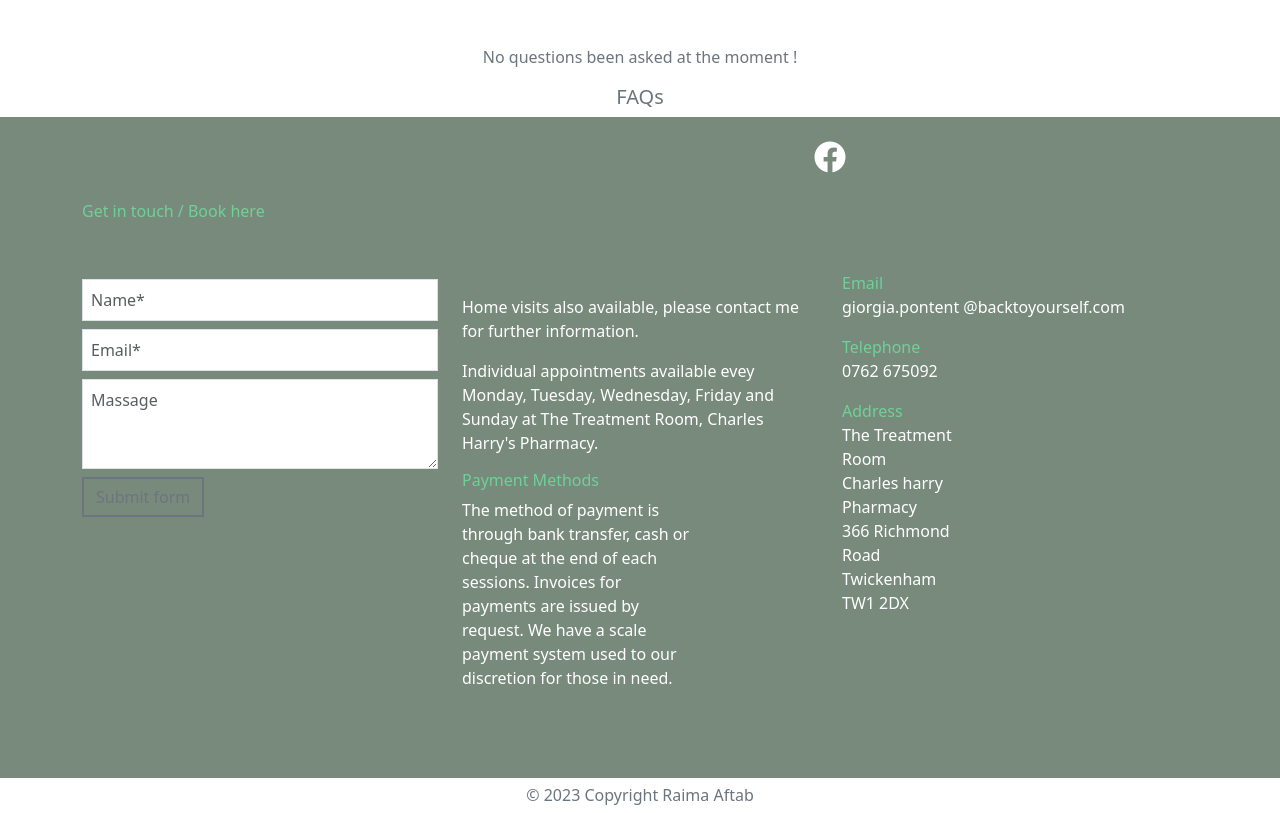
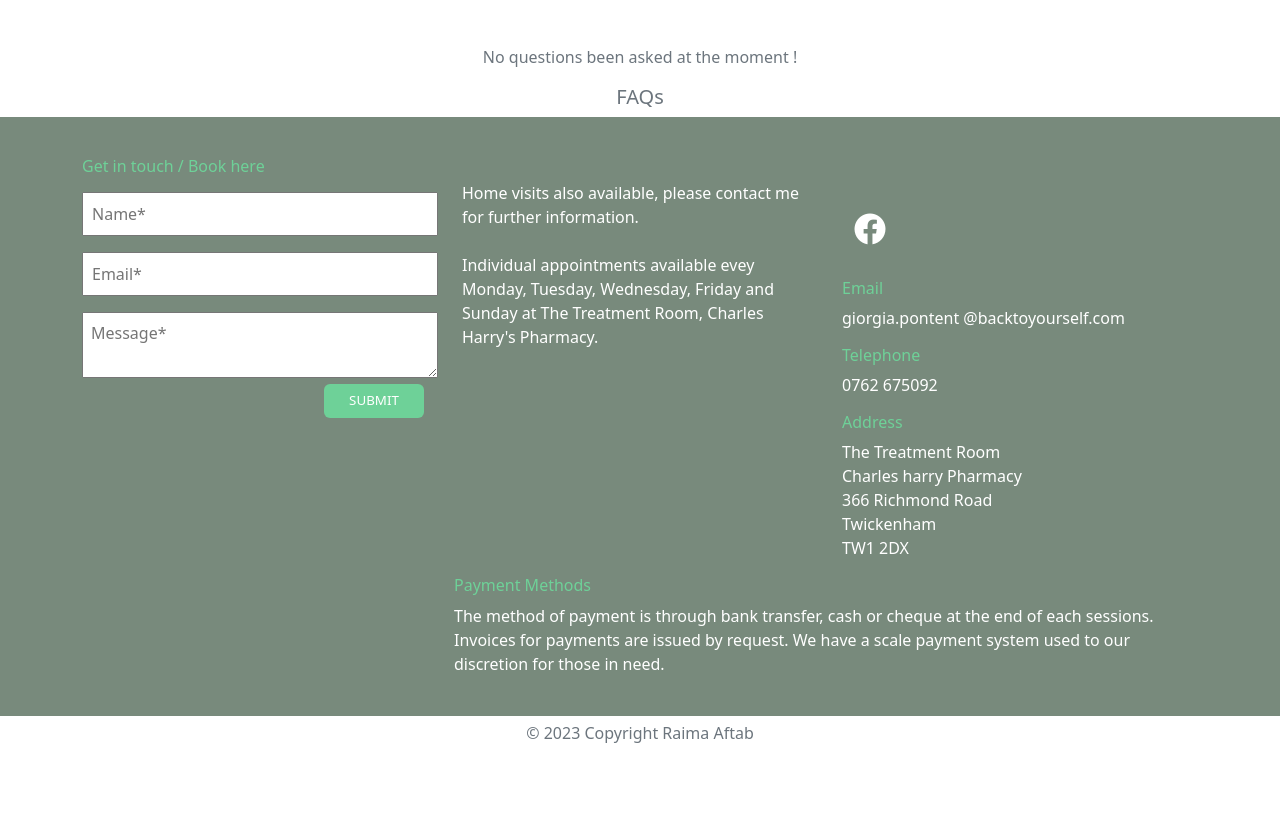
Before and after one commit to RaimaAftab95/webpagelayout, a plain HTML site: page index.html in a window 1280 px wide. Shown: the part 3603-4416 px from the top of the page. After the commit the page ends 4354 px from the top, so only its background shows below. Drawn offline with nearby package versions, Linux system fonts and the light colour scheme.

Commit message:
some changes
some changes in form and design

```diff
--- a/index.html
+++ b/index.html
@@ -148,6 +148,8 @@
 </div><!--  closing  container fluid -->
 </div>
 <!-- ========================================= E N D ========================================== -->
+
+
 <!--=======================================Third section===================================-->
 <!-- section3  heading paragraph- button-->
 <div div class="section1 container-fluid">
@@ -367,88 +369,60 @@
     </div>
 
       <!--  closing container-->
-      </div>             <!--  closing  container fluid -->
+      </div> <!--  closing  container fluid -->
       </div>
        <!-- ========================================= E N D ========================================== -->
 
 
 <!--=======================================8th section===================================-->
+<div div class=" section2-bg-color container-fluid py-4">
+  <div class="container">
 
+      <div class="row">
+          <div class="col-xs-12 col-md-4 col-sm-12 col-lg-4">
+              <h6 class="section2-heading pt-3 mt-sm-6">Get in touch / Book here</h6>
+                  <input class="w-100 p-2 my-2" type="text" placeholder="Name*" id="user">
+                  <input class="w-100 p-2 my-2" type="email" placeholder="Email*" id="email">
+                  <textarea class="w-100 mt-2 p-2" placeholder="Message*" id="msg"></textarea>
+                  <div>
+                    <!--ps padding-start pe padding-end -->
+                    <button type="button" class="btn text-white ps-4 pe-4 mb-3" id="submit_btn">SUBMIT</button>
+                  </div>
+          </div>
 
-
-<div div class="section2-bg-color container-fluid py-4">
-  <div class="container">
-<div class="row text-center mt-md-50 mb-md-20">
-  <div class="col-xs-2 col-md-2 col-sm-2 col-lg-2 offset-lg-7">
+          <div class="col-xs-12 col-md-4 col-sm-12 col-lg-4 py-4">
+              <p class="section2-text-color pt-3 mt-md-8">Home visits also available, please contact me for further information.<br><br>Individual appointments available evey Monday, Tuesday, Wednesday, Friday and Sunday at The Treatment Room, Charles Harry's Pharmacy.</p>
+          </div>
+          <div class="col-xs-12 col-md-4 col-sm-12">
+              <!-- fb icon code -->
+            <div class="row">
+              <div class="row mt-md-5 mb-md-2">
+                <div class="col-xs-2 col-md-2 col-sm-2 col-lg-2 p-4">
                   <i class="fa-brands fa-facebook fa-2x icon-color"></i>
                   </div>
             </div>
-<!-- icon row close -->
-<div class="row section2-heading py-4">
-  <div class="col-xs-12 col-md-4 col-sm-4 col-lg-4">Get in touch / Book here</div>
+            <!-- end -->
+            <h6 class="section2-heading font-weight-bold">Email</h6>
+              <p class="section2-text-color">giorgia.pontent @backtoyourself.com</p>
+              <h6 class="section2-heading font-weight-bold">Telephone</h6>
+              <p class="section2-text-color">0762 675092</p>
+              <h6 class="section2-heading font-weight-bold">Address</h6>
+              <p class="section2-text-color">The Treatment Room<br>Charles harry Pharmacy<br>366 Richmond Road<br>Twickenham<br>TW1 2DX</p>
+          </div>
       </div>
 
-  <div class="row section2-heading py-4">
-    <div class="col-xs-12 col-md-4 col-sm-4 col-lg-4 mb-3">
-      <form>
-          <input type="name" class="form-control formstyle w-100 p-2 my-2 rounded-0" id="exampleFormControlInput1" placeholder="Name*">
-
-          <input type="email" class="form-control formstyle w-100 p-2 my-2 rounded-0" id="exampleFormControlInput1" placeholder="Email*">
-          <textarea class="form-control formstyle w-100 p-2 my-2 rounded-0" id="exampleFormControlTextarea1" rows="3" placeholder="Massage" ></textarea>
-
-        <div class="col-12">
-          <button class="btn" type="submit" id="section1-btn">Submit form</button>
-        </div>
-      </form>
-    </div>
-
-    <div class="col-xs-12 col-md-4 col-sm-4 col-lg-4 py-4">
-    <p class="section2-text-color">Home visits also available, please contact me for further information.</p>
-
-    <p class="section2-text-color">Individual appointments available evey Monday, Tuesday, Wednesday, Friday and Sunday at The Treatment Room, Charles Harry's Pharmacy.</p>
-
-    <div class="col-xs-12 col-md-8 col-sm-12">
-          <h6 class="section2-heading font-weight-bold ">Payment Methods</h6>
+      <div class="row">
+          <div class="col-xs-12 offset-md-4 col-md-8 col-sm-12">
+              <h6 class="section2-heading font-weight-bold">Payment Methods</h6>
               <p class="section2-text-color">The method of payment is through bank transfer, cash or cheque at the end of each sessions.
               Invoices for payments are issued by request. We have a scale payment system used to our discretion for those in need.</p>
           </div>
       </div>
-
-      <div class="col-xs-12 col-md-4 col-sm-4 col-lg-4">Email
-        <ul class="section2-text-color list-unstyled details">
-          <li>giorgia.pontent @backtoyourself.com</li>
-        </ul>
-        <div class="col-xs-12 col-md-4 col-sm-4 col-lg-4">Telephone
-          <ul class="section2-text-color list-unstyled details">
-            <li>0762 675092</li>
-          </ul>
-        </div>
-        <div class="col-xs-12 col-md-4 col-sm-4 col-lg-4">Address
-          <ul class="section2-text-color list-unstyled details">
-            <li>The Treatment Room</li>
-            <li>Charles harry Pharmacy</li>
-            <li>366 Richmond Road</li>
-            <li>Twickenham</li>
-            <li>TW1 2DX</li>
-          </ul>
-        </div>
-      </div>
-
-
-
   </div>
 </div>
 </div>
 </div>
-
-  <!-- -------------------------------form close here -->
-<!--  closing container-->
-</div><!--  closing  container fluid -->
 </div>
-
-  <!-- -------------------------------form close here -->
-<!--  closing container-->
-</div><!--  closing  container fluid -->
 </div>
  <!-- ========================================= E N D ========================================== -->
 
--- a/style.css
+++ b/style.css
@@ -62,8 +62,14 @@
   }
   .formstyle
   {
-    border-radius:0 ;
+    border-radius:0!important ;
     outline:none;
     border:2px solid white;
     box-shadow: none;
   }
+
+  #submit_btn{
+    margin-left: 68%;
+    font-size: smaller;
+    background-color: #6ed198;
+}
```
Lines whose indentation alone changed are shown as unchanged.
